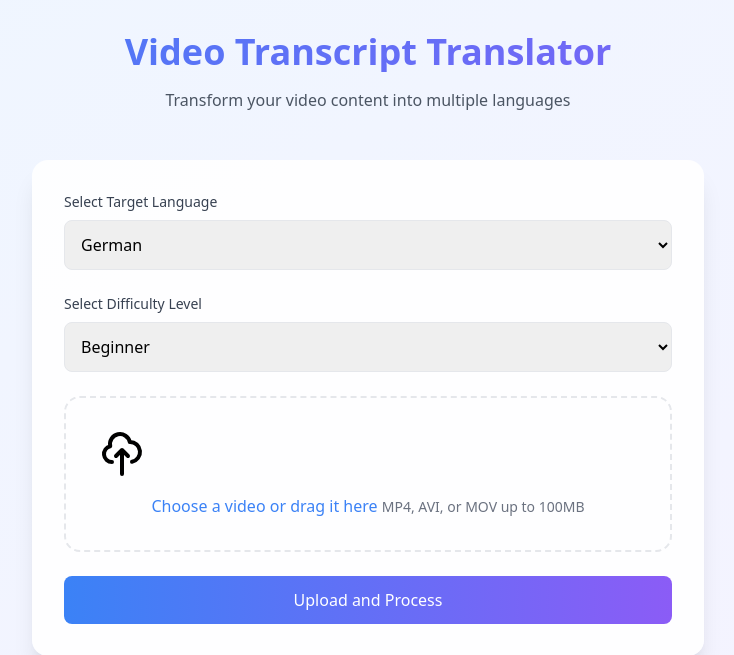
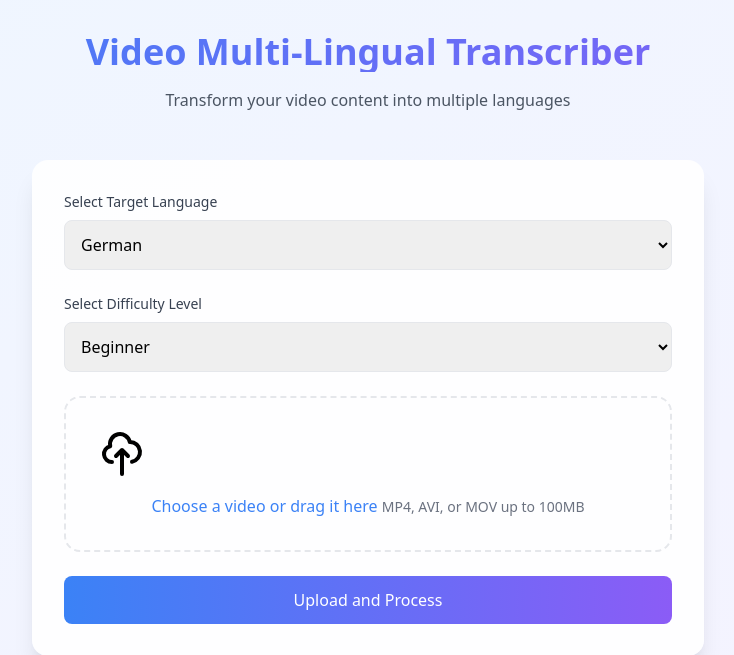
Before and after one commit to Hrishikesh332/Twelvelabs-Multilingual-Video-Transcriber, a Flask app: page / in a window 1280 px wide. Shown: the top 655 px of the page, without its empty margins (272-1006 px from the left). Run offline with Flask 3, Linux system fonts and the light colour scheme; some libraries are stand-ins or nearby versions.

Commit message:
Update index.html

```diff
--- a/templates/index.html
+++ b/templates/index.html
@@ -11,7 +11,7 @@
 <body class="min-h-screen bg-gradient-to-br from-blue-50 to-purple-50">
     <div class="container mx-auto px-4 py-8">
         <div class="text-center mb-12">
-            <h1 class="text-4xl font-bold mb-4 gradient-text">Video Transcript Translator</h1>
+            <h1 class="text-4xl font-bold mb-4 gradient-text">Video Multi-Lingual Transcriber</h1>
             <p class="text-gray-600">Transform your video content into multiple languages</p>
         </div>
 
```
